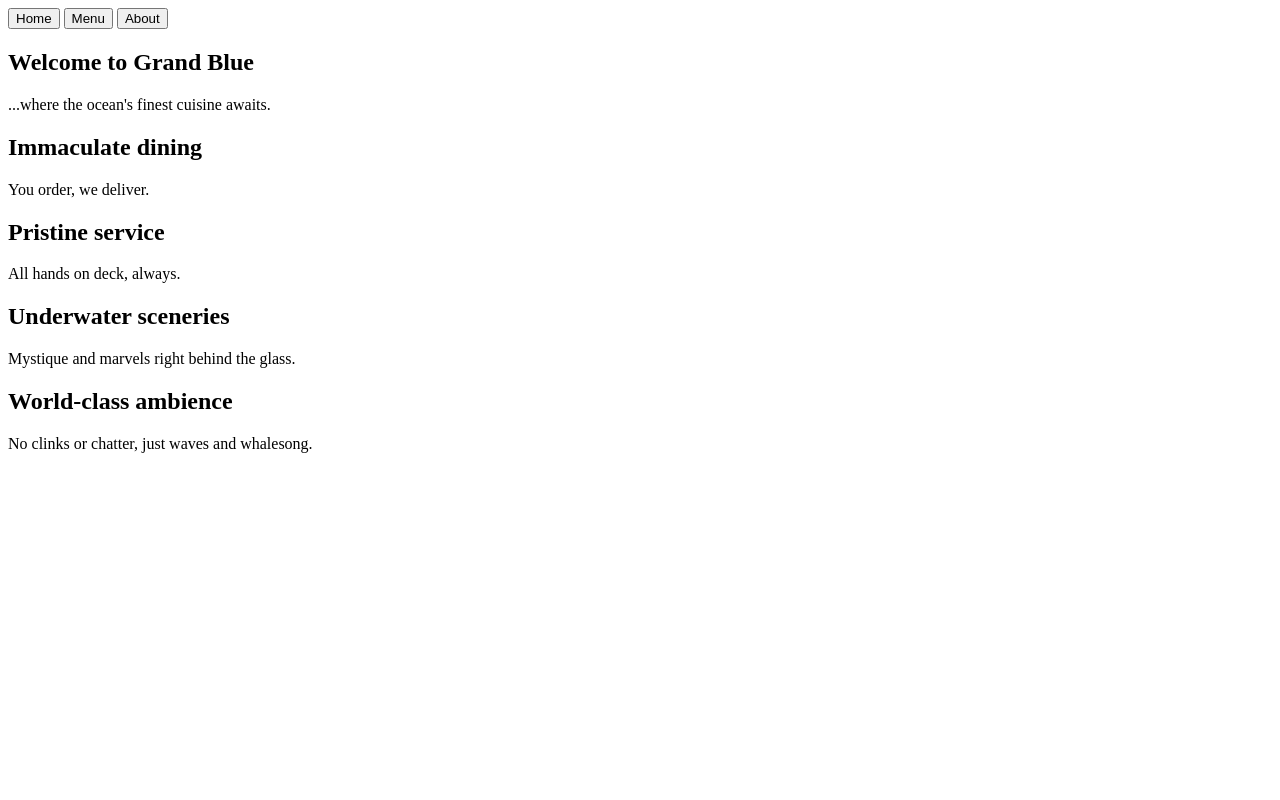
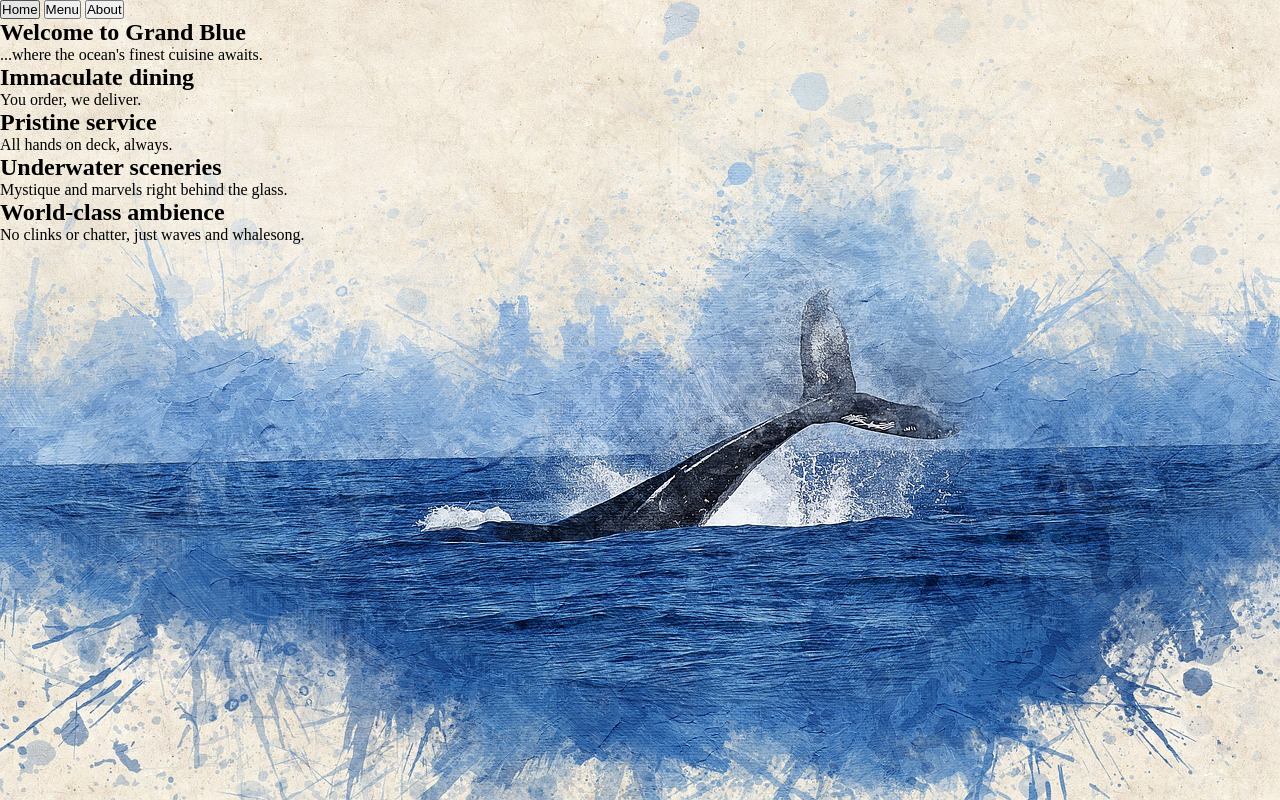
Before and after one commit to curiousConductor49/odin-restaurant-page, a website built with webpack: page src/template.html in a window 1280 px wide. Built offline with nearby package versions, Linux system fonts and the light colour scheme.

Commit message:
feat: add background img to home page and clear default box model styling

```diff
--- a/src/styles.css
+++ b/src/styles.css
@@ -1,10 +1,16 @@
-/* body {
+* {
+    box-sizing: border-box;
+    margin: 0;
+    padding: 0;
+}
+
+body {
     background-image: url("./assets/coloured-whale-sketch.jpg");
     background-size: cover;
     background-position: center;
     background-repeat: no-repeat;
     background-attachment: fixed;
-} */
+}
 
 /* @font-face {
     font-family: "Calligraffiti";
```
